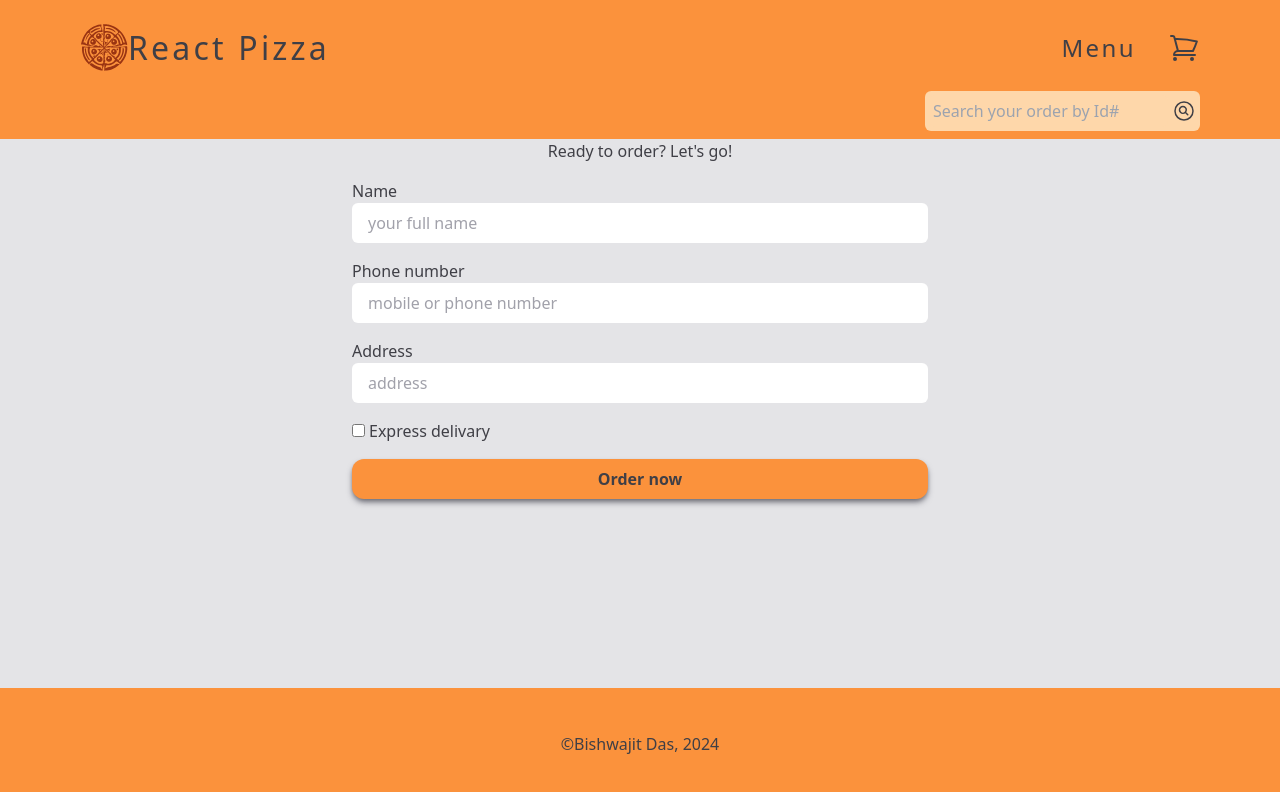
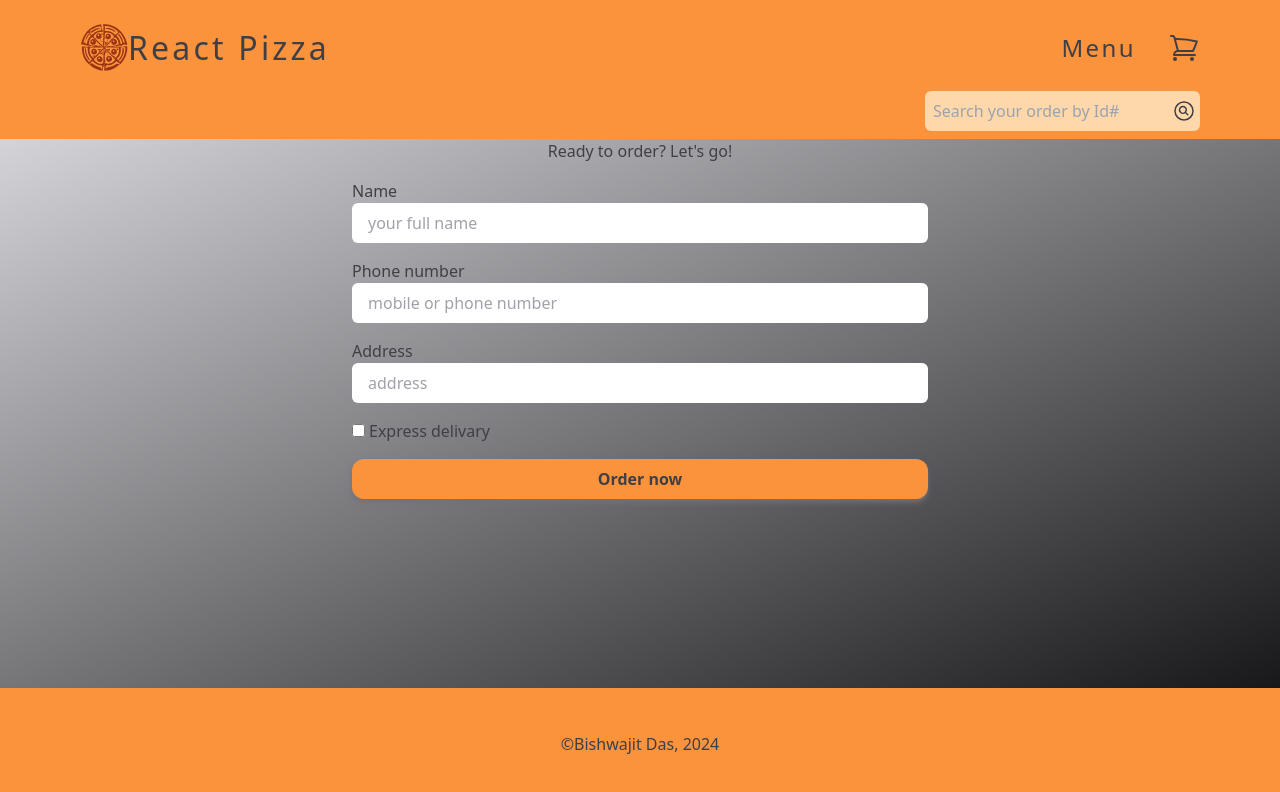
Before and after one commit to Bishwajitkuat/react_pizzas, a React (Vite) app: page /order/new in a window 1280 px wide. Shown: the top 792 px of the page. Built offline with nearby package versions, Linux system fonts and the light colour scheme.

Commit message:
min width of the app and gradient background added to main section.

```diff
--- a/src/components/Layout.tsx
+++ b/src/components/Layout.tsx
@@ -7,10 +7,10 @@ export default function Layout() {
   const navigation = useNavigation();
   const isLoading = navigation.state === "loading";
   return (
-    <div className="flex h-screen w-screen flex-col">
+    <div className="flex h-screen w-screen min-w-[360px] flex-col">
       <Header />
       {isLoading && <Loader />}
-      <main className="grow">
+      <main className="grow bg-gradient-to-br from-zinc-300 to-zinc-900">
         <Outlet />
       </main>
       <Footer />
```
